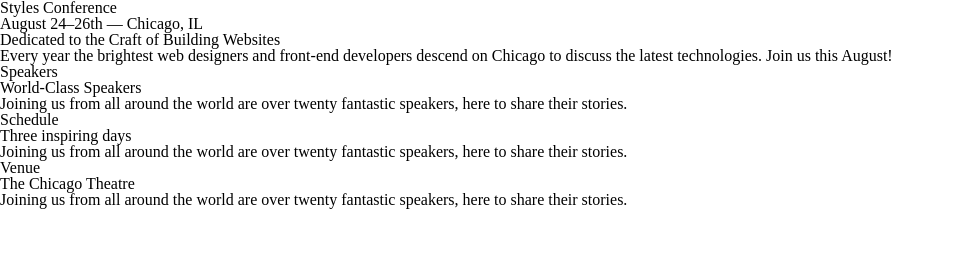
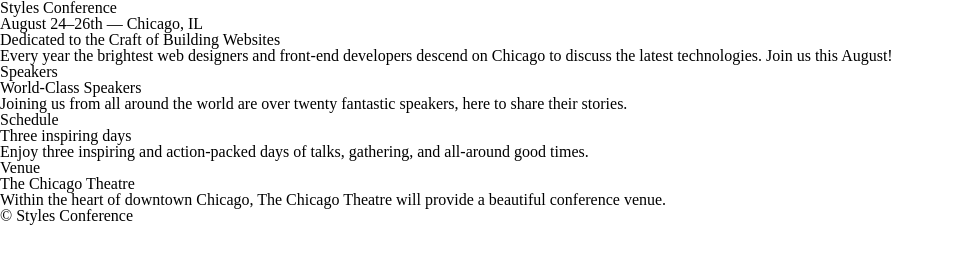
Before and after one commit to 267000/styles-conference, a plain HTML site: page index.html in a window 1280 px wide. Shown: the whole page, without its empty margins (0-954 px from the left). Drawn offline with Linux system fonts and the light colour scheme.

Commit message:
Update index.html

```diff
--- a/index.html
+++ b/index.html
@@ -25,13 +25,16 @@
             <section>
              <h5>Schedule</h5>
              <h3>Three inspiring days</h3>
-             <p>Joining us from all around the world are over twenty fantastic speakers, here to share their stories.</p>
+             <p>Enjoy three inspiring and action-packed days of talks, gathering, and all-around good times.</p>
             </section>
-         <section>
-         <h5>Venue</h5>
-         <h3>The Chicago Theatre</h3>
-          <p>Joining us from all around the world are over twenty fantastic speakers, here to share their stories.</p>
-         </section>
+            <section>
+             <h5>Venue</h5>
+             <h3>The Chicago Theatre</h3>
+                <p>Within the heart of downtown Chicago, The Chicago Theatre will provide a beautiful conference venue.</p>
+             </section>
+             <footer>
+                <small>&copy; Styles Conference</small>
+            </footer>
 
     </body>
 </html>
```
